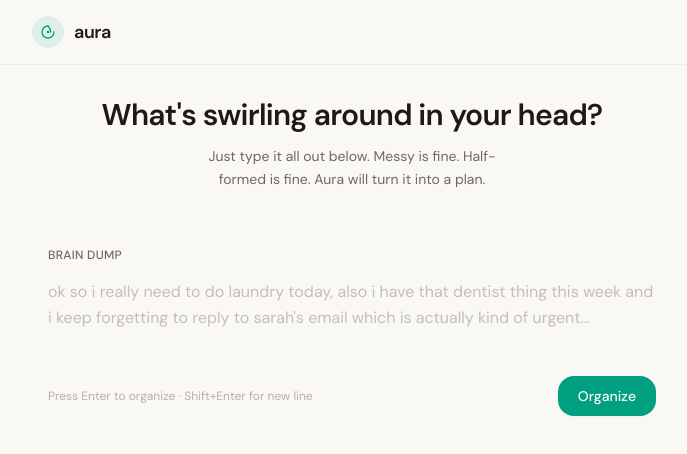
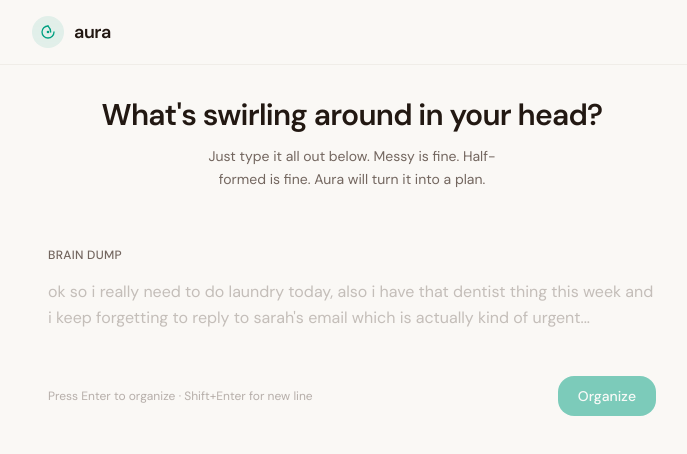
Before and after one commit to teresal92/aura, a Next.js app: page / in a window 1280 px wide. Shown: the top 454 px of the page, without its empty margins (288-975 px from the left). Built offline with nearby package versions, Linux system fonts and the light colour scheme.

Commit message:
feat: add hover, disabled and focus state styling to primary button

```diff
--- a/src/app/globals.css
+++ b/src/app/globals.css
@@ -172,7 +172,7 @@
   }
 
   .aura-btn-primary {
-    @apply inline-flex items-center justify-center rounded-xl bg-primary px-5 py-2.5 text-sm font-medium text-primary-foreground;
+    @apply inline-flex items-center justify-center rounded-xl bg-primary px-5 py-2.5 text-sm font-medium text-primary-foreground outline-none focus-visible:ring-2 focus-visible:ring-primary/40 focus-visible:ring-offset-2 focus-visible:ring-offset-background;
     box-shadow: var(--aura-shadow-xs);
     transition:
       background-color var(--aura-duration-fast) var(--aura-ease-out),
@@ -180,7 +180,18 @@
   }
 
   .aura-btn-primary:hover {
+    @apply bg-primary/90;
     box-shadow: var(--aura-shadow-sm);
+  }
+
+  .aura-btn-primary:disabled {
+    @apply cursor-not-allowed opacity-50;
+    box-shadow: none;
+  }
+
+  .aura-btn-primary:disabled:hover {
+    @apply bg-primary;
+    box-shadow: none;
   }
 
   .aura-btn-subtle {
```
